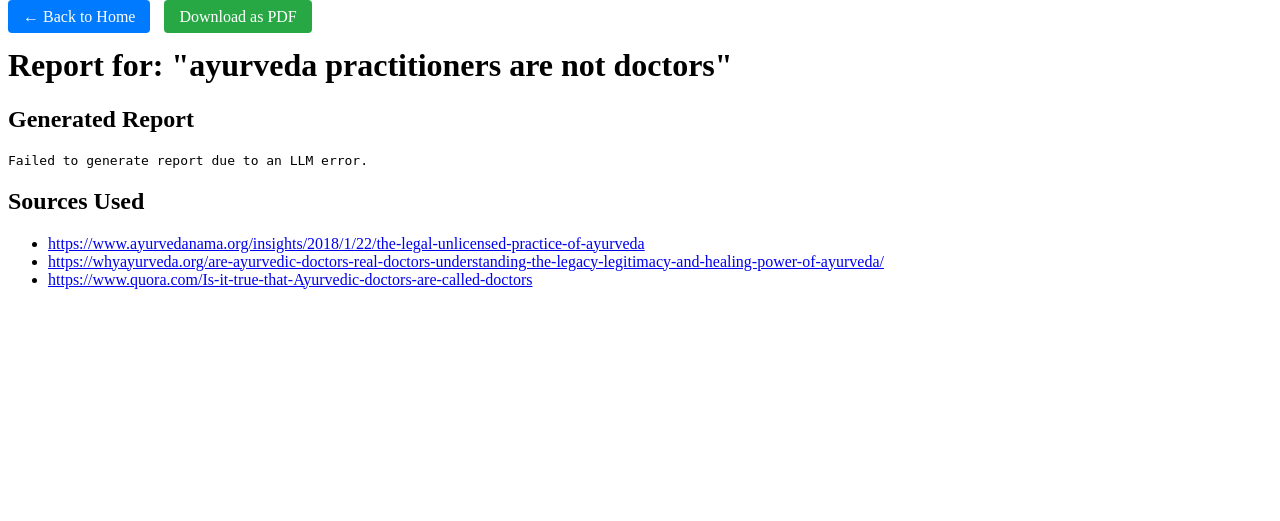
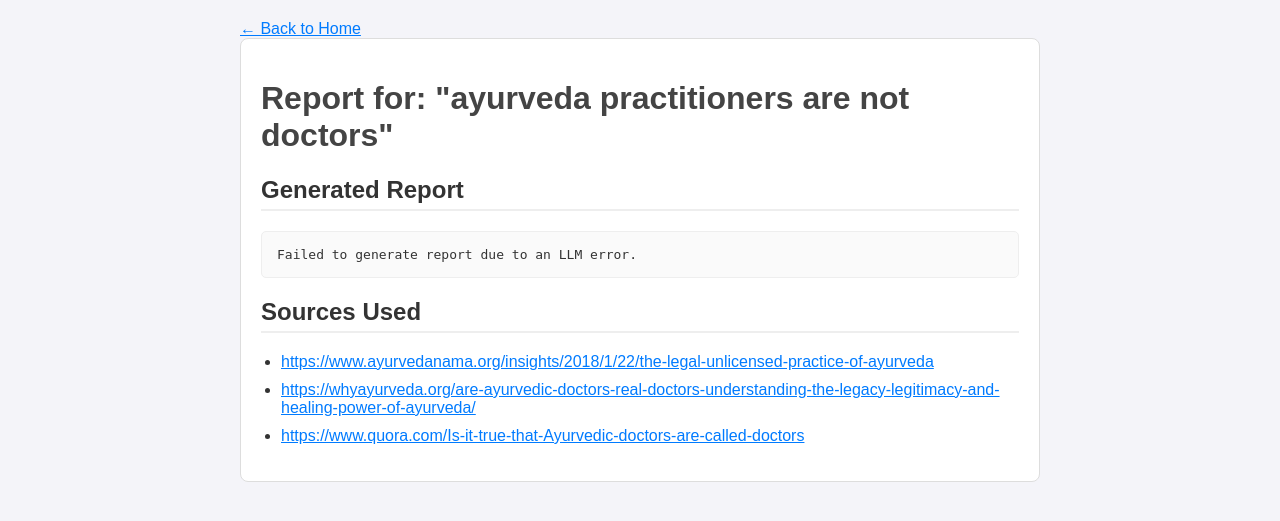
Before and after one commit to karanshewale0/AI-Agent-Assignment, a Flask app: page /report/1 in a window 1280 px wide. Shown: the top 521 px of the page. Run offline with Flask 3, Linux system fonts and the light colour scheme; data comes from the database, SQL or seed files in the repository.

Commit message:
Add README and finalize project files

```diff
--- a/app.py
+++ b/app.py
@@ -64,7 +64,7 @@ def summarize_text(query: str, content: str):
     prompt = f"""Based on the following content, create a structured report about the query: "{query}". The report should include: 1. **Key Points**: A bulleted list of the most important findings. 2. **Summary**: A concise summary of the overall information. Here is the content:\n---\n{content}\n---"""
     try:
         response = llm_client.chat.completions.create(
-            model="deepseek-r1:1.5b",
+            model="deepseek-coder:latest",
             messages=[{"role": "user", "content": prompt}],
         )
         return response.choices[0].message.content
--- a/templates/report.html
+++ b/templates/report.html
@@ -1,19 +1,22 @@
 <!DOCTYPE html>
 <html lang="en">
 <head>
+    <meta charset="UTF-8">
+    <meta name="viewport" content="width=device-width, initial-scale=1.0">
+    <title>Report: {{ report.query }}</title>
     <style>
-        /* ... (your existing styles) ... */
-        .actions { margin-bottom: 20px; }
-        .actions a { text-decoration: none; padding: 8px 15px; background-color: #007bff; color: white; border-radius: 4px; margin-right: 10px; }
-        .actions a.download { background-color: #28a745; }
+        body { font-family: sans-serif; max-width: 800px; margin: auto; padding: 20px; background-color: #f4f4f9; color: #333; }
+        .report-container { background-color: #fff; border: 1px solid #ddd; padding: 20px; border-radius: 8px; }
+        h1 { color: #444; }
+        h2 { border-bottom: 2px solid #eee; padding-bottom: 5px; }
+        pre { white-space: pre-wrap; word-wrap: break-word; background-color: #fafafa; padding: 15px; border-radius: 5px; border: 1px solid #eee; }
+        ul { padding-left: 20px; }
+        li { margin-bottom: 10px; }
+        a { color: #007bff; }
     </style>
 </head>
 <body>
-    <div class="actions">
-        <a href="/">&larr; Back to Home</a>
-        <a href="{{ url_for('download_report', report_id=report.id) }}" class="download">Download as PDF</a>
-    </div>
-
+    <a href="/">&larr; Back to Home</a>
     <div class="report-container">
         <h1>Report for: "{{ report.query }}"</h1>
 
```
